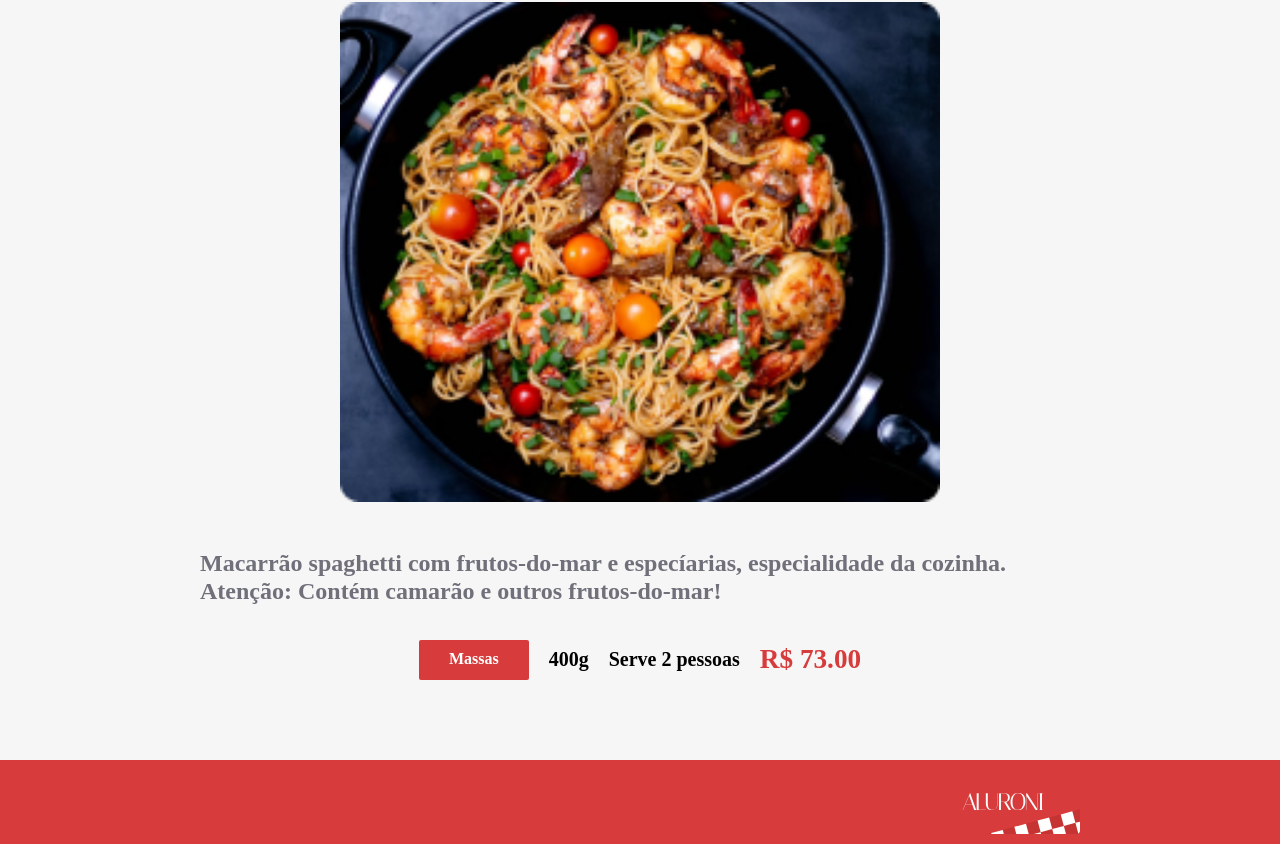
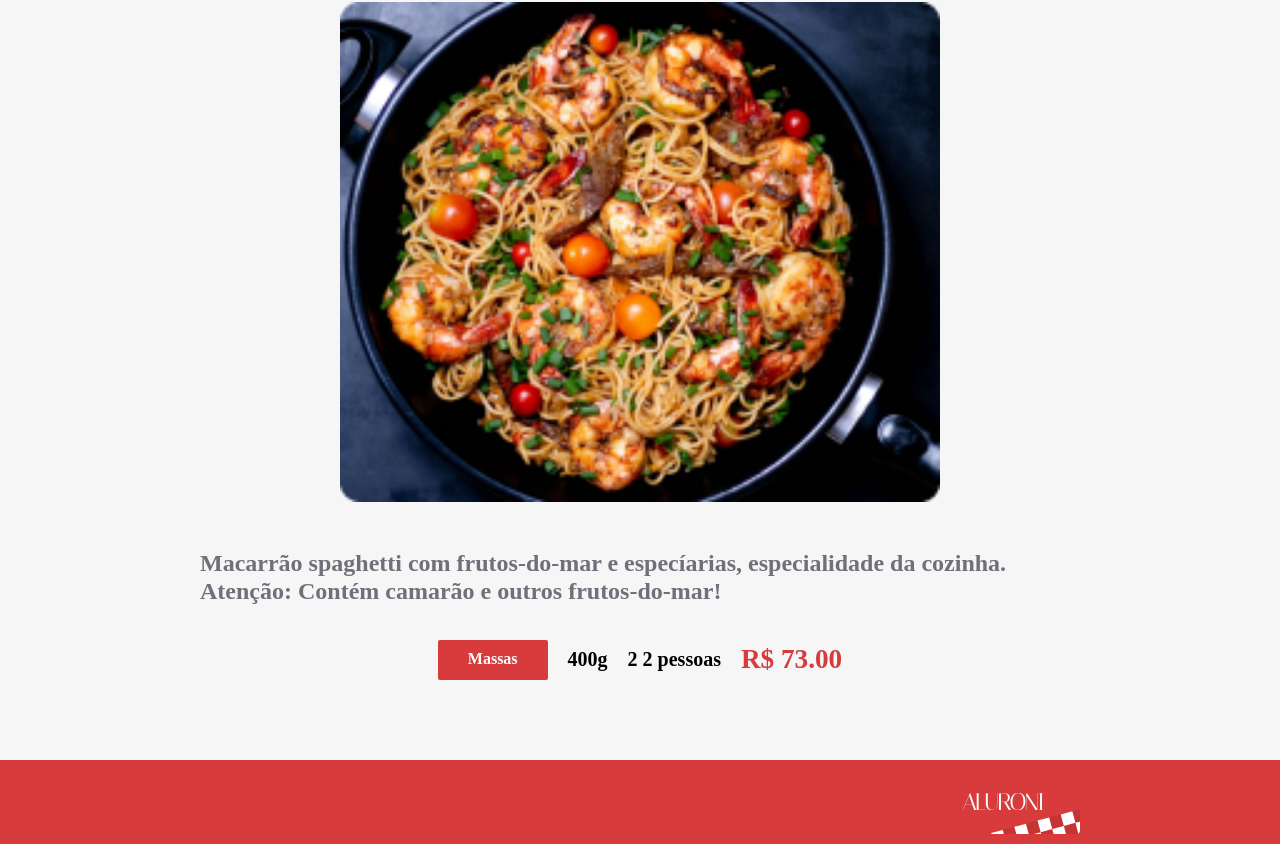
Before and after one commit to mwantony/aluroni-router, a React (Create React App) app: page /prato/1 in a window 1280 px wide. Shown: the part 621-1465 px from the top of the page. Built offline with nearby package versions, Linux system fonts and the light colour scheme; a web font is replaced by a local one.

Commit message:
react router cap 5 finalizado

```diff
--- /dev/null
+++ b/src/components/TagsPrato/TagsPrato.module.scss
@@ -0,0 +1,59 @@
+@import 'styles/variaveis';
+@import 'styles/breakpoints';
+
+$massas: #d73b3b;
+$carnes: #30201e;
+$combos: #e6c864;
+$veganos: #80aa40;
+.tags {
+  display: flex;
+  flex-wrap: wrap;
+  justify-content: space-between;
+  margin-bottom: 20px;
+  max-width: 700px;
+  @media (max-width: $desktop_xsm) {
+    justify-content: flex-end;
+  }
+  @media (max-width: $mobile) {
+    justify-content: flex-start;
+  }
+div {
+    margin: 10px;
+  }
+  &__tipo {
+    align-items: center;
+    border-radius: 2px;
+    display: flex;
+    font-weight: bold;
+    height: 40px;
+    justify-content: center;
+    padding: 10px 30px;
+    &__massas {
+      background-color: $massas;
+      color: white;
+    }
+    &__carnes {
+      background-color: $carnes;
+      color: white;
+    }
+    &__combos {
+      background-color: $combos;
+    }
+    &__veganos {
+      background-color: $veganos;
+    }
+  }
+  &__porcao,
+  &__qtdpessoas,
+  &__valor {
+    align-items: center;
+    display: flex;
+    font-size: 1.25rem;
+    font-weight: bold;
+    justify-content: center;
+  }
+  &__valor {
+    color: $red;
+    font-size: 1.7rem;
+  }
+}
--- /dev/null
+++ b/src/components/TagsPrato/index.tsx
@@ -0,0 +1,23 @@
+import classNames from 'classnames';
+import { Prato } from 'types/Prato';
+import styles from './TagsPrato.module.scss';
+
+export default function TagsPrato({ category, size, serving, price }: Prato) {
+  return (
+    <div className={styles.tags}>
+      <div
+        className={classNames({
+          [styles.tags__tipo]: true,
+          [styles[`tags__tipo__${category.label.toLowerCase()}`]]: true,
+        })}
+      >
+        {category.label}
+      </div>
+      <div className={styles.tags__porcao}>{size}g</div>
+      <div className={styles.tags__qtdpessoas}>
+        {serving} 2 pessoa{serving === 1 ? '' : 's'}
+      </div>
+      <div className={styles.tags__valor}>R$ {price.toFixed(2)}</div>
+    </div>
+  );
+}
--- a/src/pages/Cardapio/Itens/Item/Item.module.scss
+++ b/src/pages/Cardapio/Itens/Item/Item.module.scss
@@ -1,10 +1,6 @@
 @import "styles/variaveis";
 @import "styles/breakpoints";
 
-$massas: #d73b3b;
-$carnes: #30201e;
-$combos: #e6c864;
-$veganos: #80aa40;
 
 .item {
   display: flex;
@@ -47,56 +43,4 @@ $veganos: #80aa40;
       margin-bottom: 20px;
     }
   }
-  &__tags {
-    display: flex;
-    flex-wrap: wrap;
-    justify-content: space-between;
-    margin-bottom: 20px;
-    max-width: 700px;
-    @media (max-width: $desktop_xsm) {
-      justify-content: flex-end;
-    }
-    @media (max-width: $mobile) {
-      justify-content: flex-start;
-    }
-    > div {
-      margin: 10px;
-    }
-  }
-  &__tipo {
-    align-items: center;
-    border-radius: 2px;
-    display: flex;
-    font-weight: bold;
-    height: 40px;
-    justify-content: center;
-    padding: 10px 30px;
-    &__massas {
-      background-color: $massas;
-      color: white;
-    }
-    &__carnes {
-      background-color: $carnes;
-      color: white;
-    }
-    &__combos {
-      background-color: $combos;
-    }
-    &__veganos {
-      background-color: $veganos;
-    }
-  }
-  &__porcao,
-  &__qtdpessoas,
-  &__valor {
-    align-items: center;
-    display: flex;
-    font-size: 1.25rem;
-    font-weight: bold;
-    justify-content: center;
-  }
-  &__valor {
-    color: $red;
-    font-size: 1.7rem;
-  }
 }
--- a/src/pages/Cardapio/Itens/Item/index.tsx
+++ b/src/pages/Cardapio/Itens/Item/index.tsx
@@ -1,9 +1,9 @@
 import styles from './Item.module.scss';
-import classNames from 'classnames';
 import { Prato } from 'types/Prato';
+import TagsPrato from 'components/TagsPrato';
 
 export default function Item(props: Prato) {
-  const { title, description, category, size, serving, price, photo } = props;
+  const { title, description, photo } = props;
   return (
     <div className={styles.item}>
       <div className={styles.item__imagem}>
@@ -14,15 +14,7 @@ export default function Item(props: Prato) {
           <h2> {title} </h2>
           <p> {description} </p>
         </div>
-        <div className={styles.item__tags}>
-          <div className={classNames({
-            [styles.item__tipo]: true,
-            [styles[`item__tipo__${category.label.toLowerCase()}`]]: true
-          })}>{category.label}</div>
-          <div className={styles.item__porcao}>{size}g</div>
-          <div className={styles.item__qtdpessoas}>{serving} 2 pessoa{serving === 1 ? '' : 's'}</div>
-          <div className={styles.item__valor}>R$ {price.toFixed(2)}</div>
-        </div>
+        <TagsPrato {...props}></TagsPrato>
       </div>
     </div>
   );
--- a/src/pages/Prato/Prato.module.scss
+++ b/src/pages/Prato/Prato.module.scss
@@ -38,59 +38,3 @@
     justify-content: space-between;
   }
 }
-$massas: #d73b3b;
-$carnes: #30201e;
-$combos: #e6c864;
-$veganos: #80aa40;
-.tags {
-  display: flex;
-  flex-wrap: wrap;
-  justify-content: space-between;
-  margin-bottom: 20px;
-  max-width: 700px;
-  @media (max-width: $desktop_xsm) {
-    justify-content: flex-end;
-  }
-  @media (max-width: $mobile) {
-    justify-content: flex-start;
-  }
-div {
-    margin: 10px;
-  }
-  &__tipo {
-    align-items: center;
-    border-radius: 2px;
-    display: flex;
-    font-weight: bold;
-    height: 40px;
-    justify-content: center;
-    padding: 10px 30px;
-    &__massas {
-      background-color: $massas;
-      color: white;
-    }
-    &__carnes {
-      background-color: $carnes;
-      color: white;
-    }
-    &__combos {
-      background-color: $combos;
-    }
-    &__veganos {
-      background-color: $veganos;
-    }
-  }
-  &__porcao,
-  &__qtdpessoas,
-  &__valor {
-    align-items: center;
-    display: flex;
-    font-size: 1.25rem;
-    font-weight: bold;
-    justify-content: center;
-  }
-  &__valor {
-    color: $red;
-    font-size: 1.7rem;
-  }
-}
--- a/src/pages/Prato/index.tsx
+++ b/src/pages/Prato/index.tsx
@@ -1,51 +1,33 @@
 import styles from './Prato.module.scss';
 import { useNavigate, useParams } from 'react-router-dom';
-import classNames from 'classnames';
 import cardapio from 'data/cardapio.json';
-
+import TagsPrato from 'components/TagsPrato';
 
 export default function Prato() {
   const navigate = useNavigate();
-  const  { id } = useParams();
-  const prato = cardapio.find(item => item.id === Number(id));
-  if(!prato) {
+  const { id } = useParams();
+  const prato = cardapio.find((item) => item.id === Number(id));
+  if (!prato) {
     return '';
   }
-  return(
+  return (
     <>
-      <button onClick={() => {
-        navigate(-1);
-      }} className={styles.voltar}>
+      <button
+        onClick={() => {
+          navigate(-1);
+        }}
+        className={styles.voltar}
+      >
         {'< Voltar'}
       </button>
       <section className={styles.container}>
-        <h1 className={styles.titulo}>
-          {prato.title}
-        </h1>
+        <h1 className={styles.titulo}>{prato.title}</h1>
         <div className={styles.imagem}>
           <img src={prato.photo} alt={prato.title} />
         </div>
         <div className={styles.conteudo}>
-          <p className={styles.conteudo__descricao}>
-            {prato.description}
-          </p>
-          <div className={styles.tags}>
-            <div className={classNames({
-              [styles.tags__tipo]: true,
-              [styles[`tags__tipo__${String(prato.category.label).toLowerCase()}`]]: true
-            })}>
-              {prato.category.label}
-            </div>
-            <div className={styles.tags__porcao}>
-              {prato.size}g
-            </div>
-            <div className={styles.tags__qtdpessoas}>
-              Serve {prato.serving} pessoa{prato.serving === 1 ? '' : 's'}
-            </div>
-            <div className={styles.tags__valor}>
-              R$ {prato.price.toFixed(2)}
-            </div>
-          </div>
+          <p className={styles.conteudo__descricao}>{prato.description}</p>
+          <TagsPrato {...prato}></TagsPrato>
         </div>
       </section>
     </>
```
